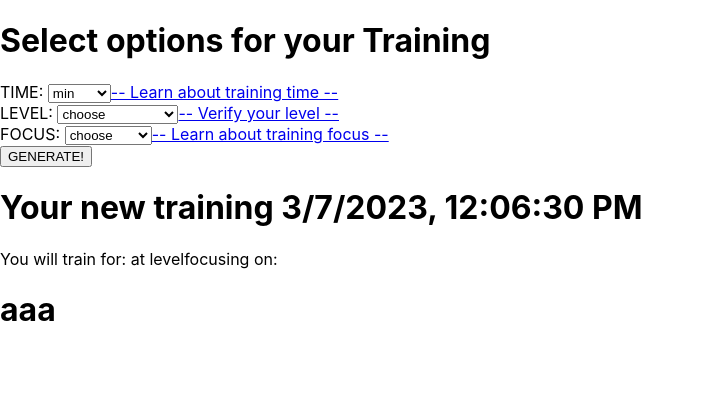
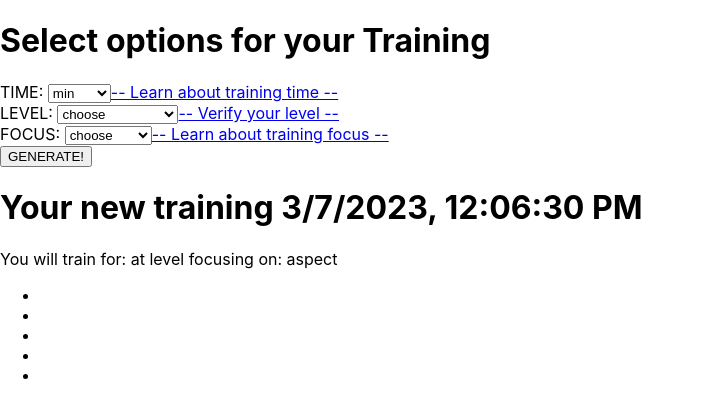
Before and after one commit to KarolSerwin/TLC-Training-Generator, a React (Create React App) app in the folder my-app/: page / in a window 1280 px wide. Shown: the top 418 px of the page, without its empty margins (0-704 px from the left). Built offline with nearby package versions, Linux system fonts and the light colour scheme.

Commit message:
first basic version of generator

```diff
--- a/my-app/src/development/MyCycle/MyCycle.js
+++ b/my-app/src/development/MyCycle/MyCycle.js
@@ -6,31 +6,57 @@ import {trainings} from "../trainings/trainings";
 const MyCycle = () => {
 
     const [newParams, setNewParams] = useState({
+
+        params: {
             time: "",
             level: "",
-            focus: "",
+            focus: ""
+        },
+        content: {
+            a: "",
+            b: "",
+            c: "",
+            d: "",
+            e: ""
+        }
     })
 
     //funkcja pobierania paramsow z training generator
     const getParams = (params) => {
 
-        setNewParams({
-            time: params.time,
-            level: params.level,
-            focus: params.focus,
+        setNewParams(prevState => {
+            return {
+                ...prevState,
+                params: {
+                    time: params.time,
+                    level: params.level,
+                    focus: params.focus
+                }
+            }
         })
 
         let result = trainings.filter(training => training.params.time === params.time && training.params.level === params.level && training.params.focus === params.focus)
-
         const newResult = result.pop()
 
+        setNewParams(prevState => {
+            return {
+                ...prevState,
+                content: {
+                    a: newResult.content.a,
+                    b: newResult.content.b,
+                    c: newResult.content.c,
+                    d: newResult.content.d,
+                    e: newResult.content.e
+                }
+            }
+        })
 
     }
 
 
     return <>
         <NewTrainingGenerator getParams={getParams}/>
-        <NewTrainingShow />
+        <NewTrainingShow training={newParams}/>
     </>
 }
 
--- a/my-app/src/development/MyCycle/NewTrainingShow/NewTrainingContent.js
+++ b/my-app/src/development/MyCycle/NewTrainingShow/NewTrainingContent.js
@@ -1,9 +1,15 @@
 import React from "react";
 
 
-const NewTrainingContent = () => {
+const NewTrainingContent = ({trainingContent}) => {
 
-    return <h1>aaa</h1>
+    return <ul>
+        <li>{trainingContent.a}</li>
+        <li>{trainingContent.b}</li>
+        <li>{trainingContent.c}</li>
+        <li>{trainingContent.d}</li>
+        <li>{trainingContent.e}</li>
+    </ul>
 }
 
 export {NewTrainingContent}
--- a/my-app/src/development/MyCycle/NewTrainingShow/NewTrainingParams.js
+++ b/my-app/src/development/MyCycle/NewTrainingShow/NewTrainingParams.js
@@ -2,16 +2,16 @@ import React from "react";
 
 
 
-const NewTrainingParams = () => {
+const NewTrainingParams = ({trainingParams}) => {
 
 
     let date = new Date()
 
     return <>
         <h1>Your new training {date.toLocaleString()}</h1>
-        <span>You will train for:  </span>
-        <span>at  level</span>
-        <span>focusing on:  </span>
+        <span>You will train for: {trainingParams.time}  </span>
+        <span>at {trainingParams.level} level </span>
+        <span>focusing on: {trainingParams.focus} aspect</span>
     </>
 }
 
--- a/my-app/src/development/MyCycle/NewTrainingShow/NewTrainingShow.js
+++ b/my-app/src/development/MyCycle/NewTrainingShow/NewTrainingShow.js
@@ -2,12 +2,11 @@ import React from "react";
 import {NewTrainingParams} from "./NewTrainingParams";
 import {NewTrainingContent} from "./NewTrainingContent";
 
-const NewTrainingShow = () => {
+const NewTrainingShow = ({training}) => {
 
     return <>
-
-        <NewTrainingParams />
-        <NewTrainingContent />
+        <NewTrainingParams trainingParams={training.params}/>
+        <NewTrainingContent trainingContent={training.content}/>
     </>
 }
 
```
